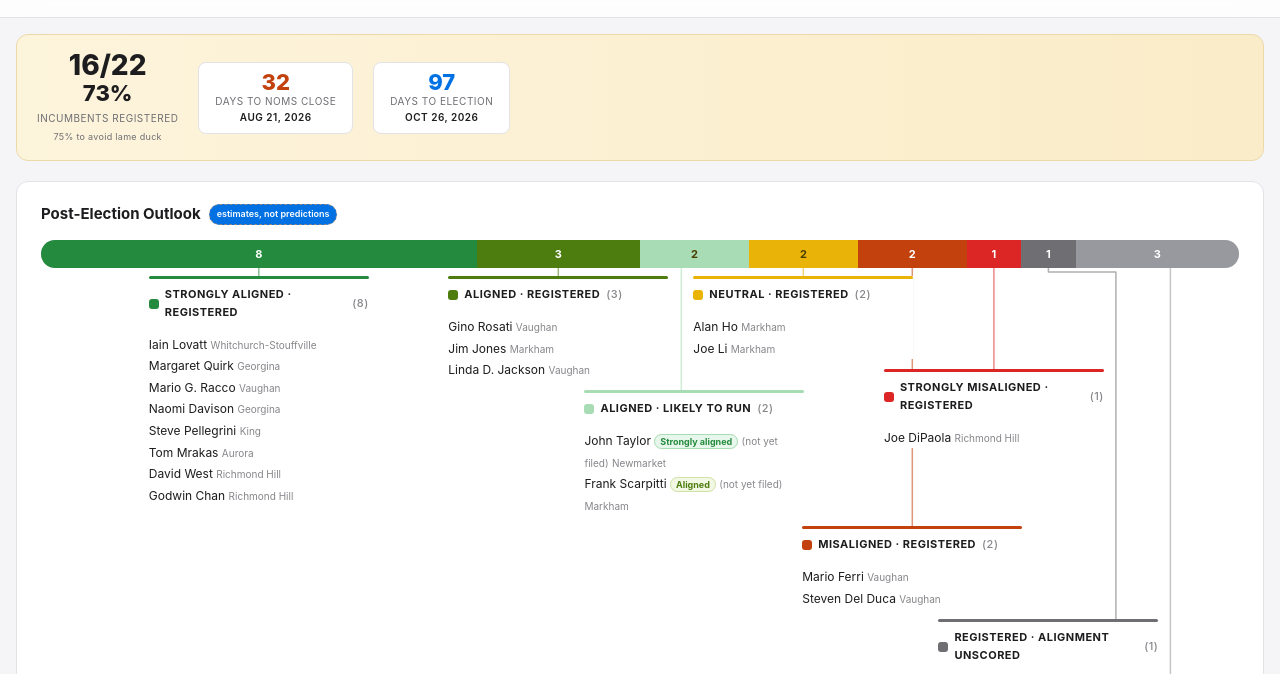
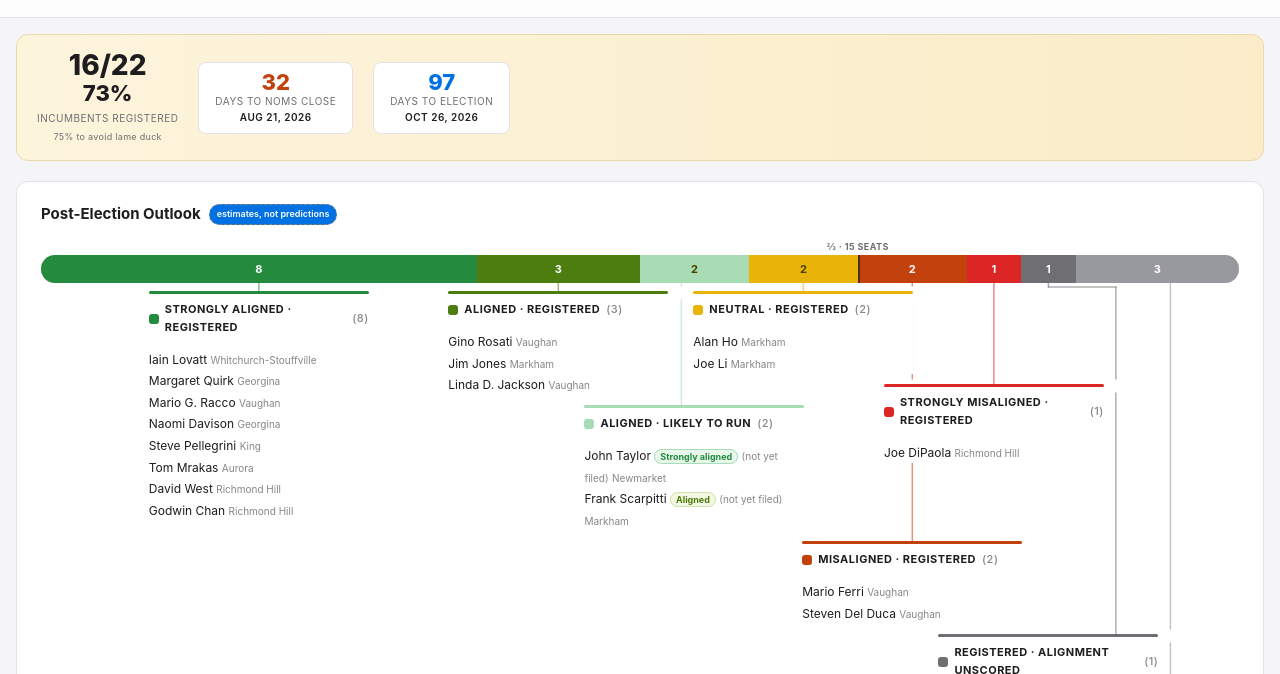
Before and after one commit to mandyjmoore/munielection2026, a plain HTML site: page index.html in a window 1280 px wide. Shown: the part 90-764 px from the top of the page. Drawn offline with Linux system fonts and the light colour scheme.

Commit message:
Two-thirds marker on the outlook bar; gaps where drop-lines cross top-lines
A dark 2px tick through the outlook bar at 15/22 (68.18%) with a small
"⅔ · 15 seats" caption above it — the at-a-glance benchmark for how the
aligned side of the likely next council measures up. Outlook bar only.

Drop-lines now break with white space wherever they pass the level of
another column's coloured top line within 30px horizontally — flush
contact (e.g. the Misaligned drop against Strongly Misaligned's
horizontal line) read as a connection. Vertical runs are emitted as
segments with merged gap bands; the elbow variant gets the same
treatment on its final descent.

Co-Authored-By: Claude Fable 5 <noreply@anthropic.com>

```diff
--- a/index.html
+++ b/index.html
@@ -645,6 +645,35 @@
     .align-columns.staggered .align-col {
       z-index: 1;
       background: var(--bg-card);
+    }
+
+    /* Two-thirds benchmark on the outlook bar: label row above, dark tick
+       through the bar at 15/22 of its width */
+    .align-thresh-row {
+      position: relative;
+      height: 15px;
+      font-size: 9px;
+      color: var(--text-muted);
+    }
+    .align-thresh-label {
+      position: absolute;
+      top: 0;
+      transform: translateX(-50%);
+      font-weight: 700;
+      letter-spacing: 0.4px;
+      text-transform: uppercase;
+      white-space: nowrap;
+      cursor: help;
+    }
+    .align-stack { position: relative; }
+    .align-thresh-tick {
+      position: absolute;
+      top: 0;
+      bottom: 0;
+      width: 2px;
+      background: var(--text);
+      opacity: 0.65;
+      z-index: 2;
     }
 
     .align-col-header .count { color: var(--text-dim); font-weight: 500; }
@@ -1802,12 +1831,39 @@
     svg.innerHTML = items.map((it, i) => {
       const p = placed[i];
       const stroke = `stroke="${it.color}" stroke-width="1.5" stroke-opacity="0.55" stroke-linecap="round" stroke-linejoin="round"`;
-      const y2 = (TOPGAP + p.top + 3).toFixed(1);
+      const yEnd = TOPGAP + p.top + 3;
       // A drop passing other columns must not hug their text or tunnel
       // behind a box — keep 12px clear of every column it passes.
       const CLEAR = 12;
       const passes = placed.filter((q, j) => j !== i && q.top < p.top);
       const tooClose = v => passes.some(q => v > q.left - CLEAR && v < q.right + CLEAR);
+      // Vertical run with white-space gaps wherever it crosses the level of
+      // another column's coloured top line nearby — flush contact between a
+      // drop and someone else's horizontal line read as a connection.
+      const vSegs = (xv, yStart) => {
+        const gaps = [];
+        for (let j = 0; j < placed.length; j++) {
+          if (j === i) continue;
+          const q = placed[j];
+          const qy = TOPGAP + q.top;
+          if (qy <= yStart + 4 || qy >= yEnd - 2) continue;
+          if (xv > q.left - 30 && xv < q.right + 30) gaps.push([qy - 5, qy + 9]);
+        }
+        gaps.sort((a, b) => a[0] - b[0]);
+        const merged = [];
+        for (const g of gaps) {
+          const last = merged[merged.length - 1];
+          if (last && g[0] <= last[1]) last[1] = Math.max(last[1], g[1]);
+          else merged.push([...g]);
+        }
+        let out = '', yc = yStart;
+        for (const [a, b] of merged) {
+          if (a > yc) out += `<line x1="${xv.toFixed(1)}" y1="${yc.toFixed(1)}" x2="${xv.toFixed(1)}" y2="${a.toFixed(1)}" ${stroke}/>`;
+          yc = Math.max(yc, b);
+        }
+        if (yc < yEnd) out += `<line x1="${xv.toFixed(1)}" y1="${yc.toFixed(1)}" x2="${xv.toFixed(1)}" y2="${yEnd.toFixed(1)}" ${stroke}/>`;
+        return out;
+      };
       const lo = Math.max(it.segL, p.left) + 8;
       const hi = Math.min(it.segR, p.right) - 8;
       let x = Math.max(lo, Math.min((it.segL + it.segR) / 2, hi)) || (p.left + COLW / 2);
@@ -1827,12 +1883,14 @@
             .filter(c => c >= loL && c <= hiL && !tooClose(c));
           if (landings.length) {
             const xl = landings.reduce((a, b) => Math.abs(a - xs) <= Math.abs(b - xs) ? a : b);
-            const yJog = (TOPGAP / 2).toFixed(1);
-            return `<path d="M ${xs.toFixed(1)} 0 L ${xs.toFixed(1)} ${yJog} L ${xl.toFixed(1)} ${yJog} L ${xl.toFixed(1)} ${y2}" fill="none" ${stroke}/>`;
+            const yJog = TOPGAP / 2;
+            return `<line x1="${xs.toFixed(1)}" y1="0" x2="${xs.toFixed(1)}" y2="${yJog.toFixed(1)}" ${stroke}/>`
+                 + `<line x1="${xs.toFixed(1)}" y1="${yJog.toFixed(1)}" x2="${xl.toFixed(1)}" y2="${yJog.toFixed(1)}" ${stroke}/>`
+                 + vSegs(xl, yJog);
           }
         }
       }
-      return `<line x1="${x.toFixed(1)}" y1="0" x2="${x.toFixed(1)}" y2="${y2}" ${stroke}/>`;
+      return vSegs(x, 0);
     }).join('');
   }
 
@@ -1981,7 +2039,13 @@
         </div>`;
     }).join('');
 
-    compEl.innerHTML = `<div class="align-stack">${bar}</div><div class="align-columns">${columns}</div>`;
+    // Two-thirds benchmark: 15 of the 22 voting seats.
+    const THRESH_PCT = (15 / 22 * 100).toFixed(2);
+    const threshTitle = 'Two-thirds benchmark: 15 of 22 voting seats — how the aligned side of the likely next council measures against a decisive majority';
+    compEl.innerHTML = `
+      <div class="align-thresh-row"><span class="align-thresh-label" style="left:${THRESH_PCT}%" title="${threshTitle}">&#8532; &middot; 15 seats</span></div>
+      <div class="align-stack">${bar}<span class="align-thresh-tick" style="left:${THRESH_PCT}%" title="${threshTitle}"></span></div>
+      <div class="align-columns">${columns}</div>`;
     layoutAlignColumns(compEl);
 
   }
```
